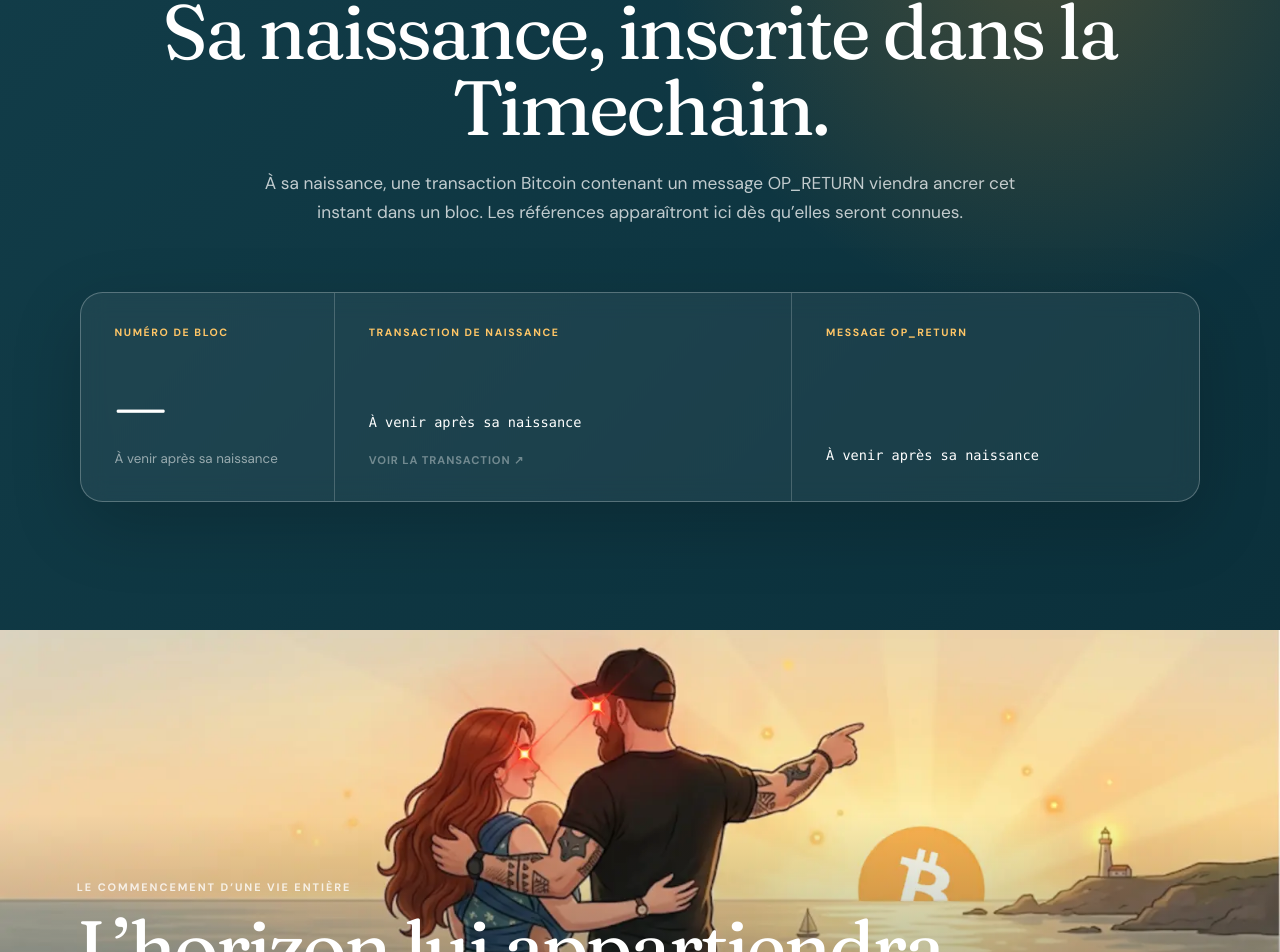
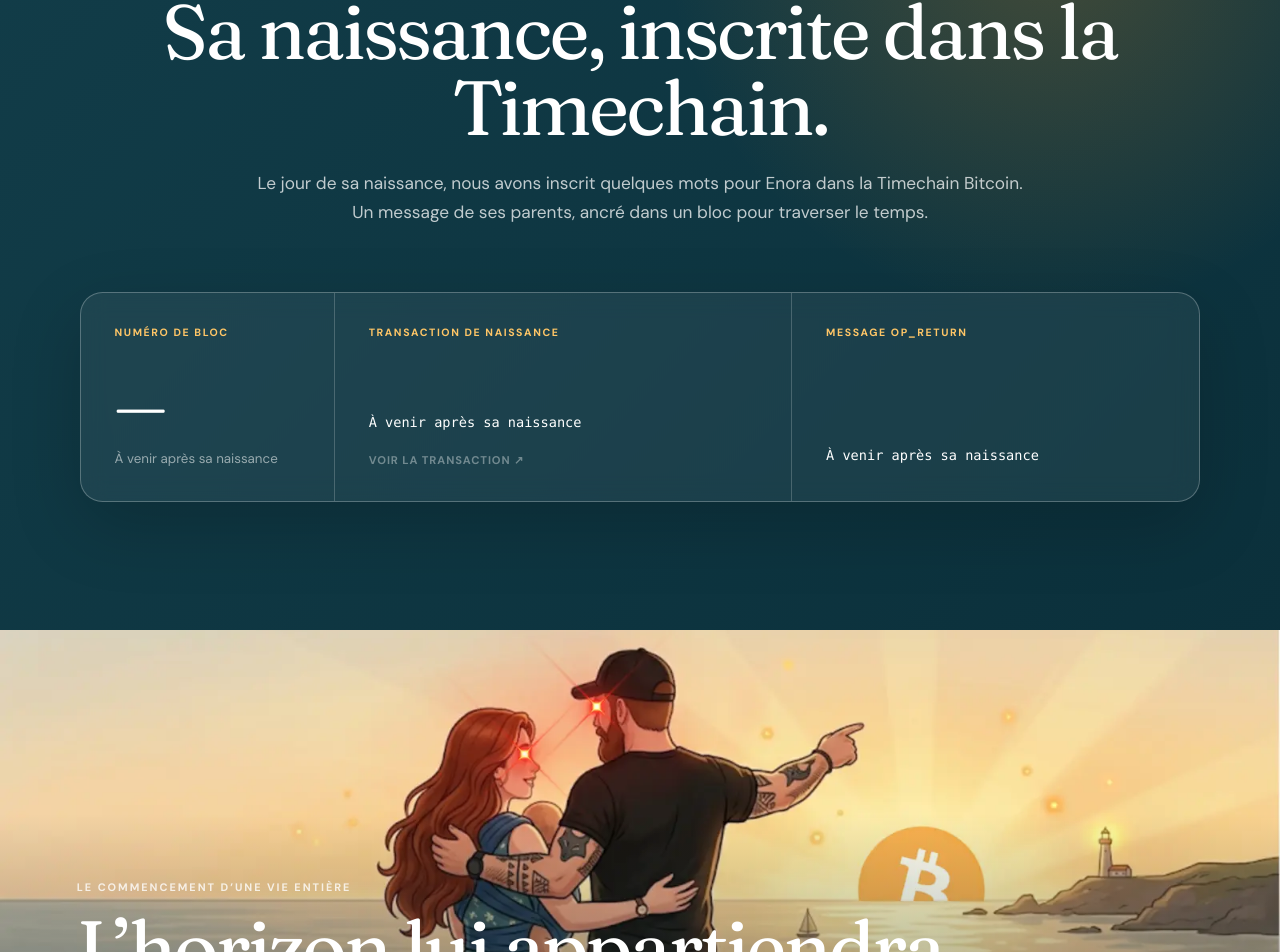
Before and after one commit to OxScuba/Bienvenue-Mini-Scuba, a React (Vite) app: page / in a window 1280 px wide. Shown: the part 6783-7735 px from the top of the page. Built offline with nearby package versions, Linux system fonts and the light colour scheme.

Commit message:
update  birth inscription text

```diff
--- a/src/translations.tsx
+++ b/src/translations.tsx
@@ -92,7 +92,7 @@ export const translations = {
     birth: {
       eyebrow: "Preuve de naissance",
       title: "Sa naissance, inscrite dans la Timechain.",
-      text: "À sa naissance, une transaction Bitcoin contenant un message OP_RETURN viendra ancrer cet instant dans un bloc. Les références apparaîtront ici dès qu’elles seront connues.",
+      text: "Le jour de sa naissance, nous avons inscrit quelques mots pour Enora dans la Timechain Bitcoin. Un message de ses parents, ancré dans un bloc pour traverser le temps.",
       block: "Numéro de bloc",
       transaction: "Transaction de naissance",
       message: "Message OP_RETURN",
@@ -208,7 +208,7 @@ export const translations = {
     birth: {
       eyebrow: "Proof of birth",
       title: "Their birth, written into the Timechain.",
-      text: "At birth, a Bitcoin transaction containing an OP_RETURN message will anchor this moment in a block. Its references will appear here as soon as they are known.",
+      text: "On the day she was born, we inscribed a few words for Enora into the Bitcoin Timechain—a message from her parents, anchored in a block to travel through time.",
       block: "Block height",
       transaction: "Birth transaction",
       message: "OP_RETURN message",
```
